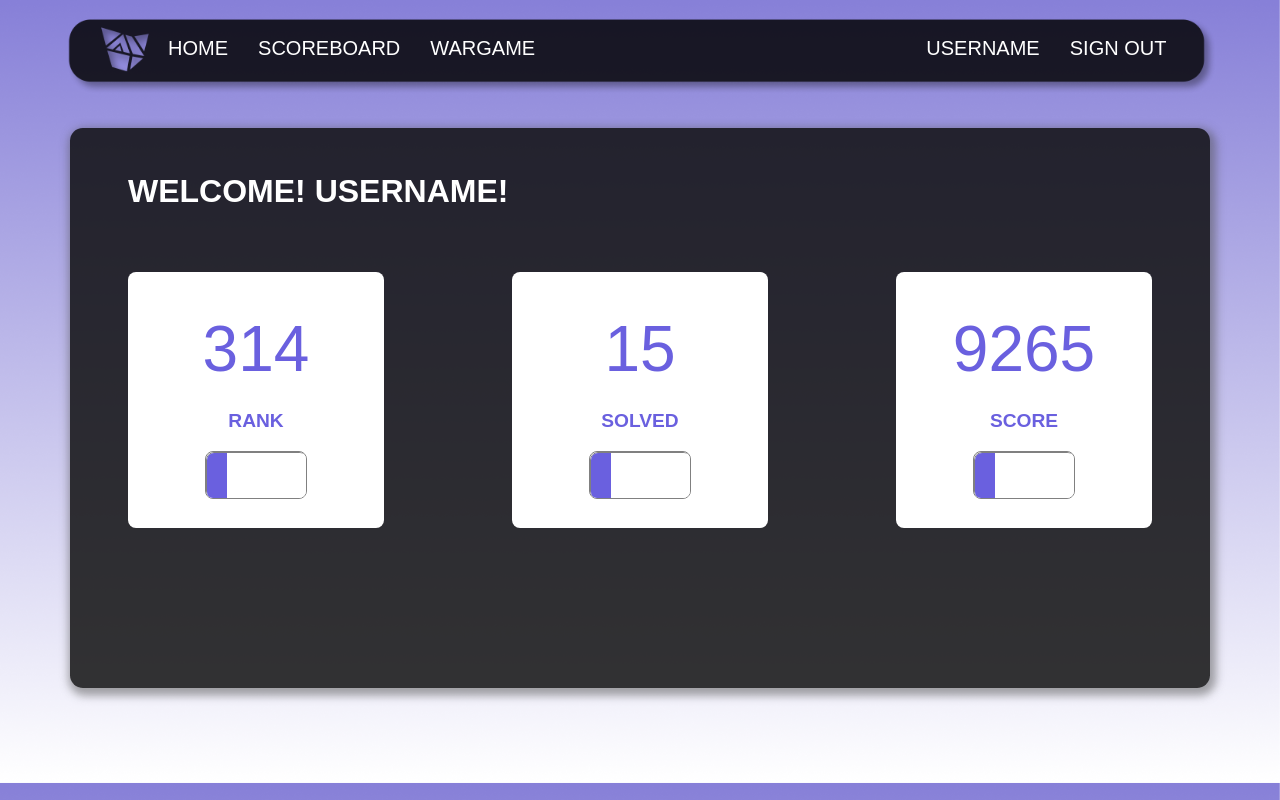
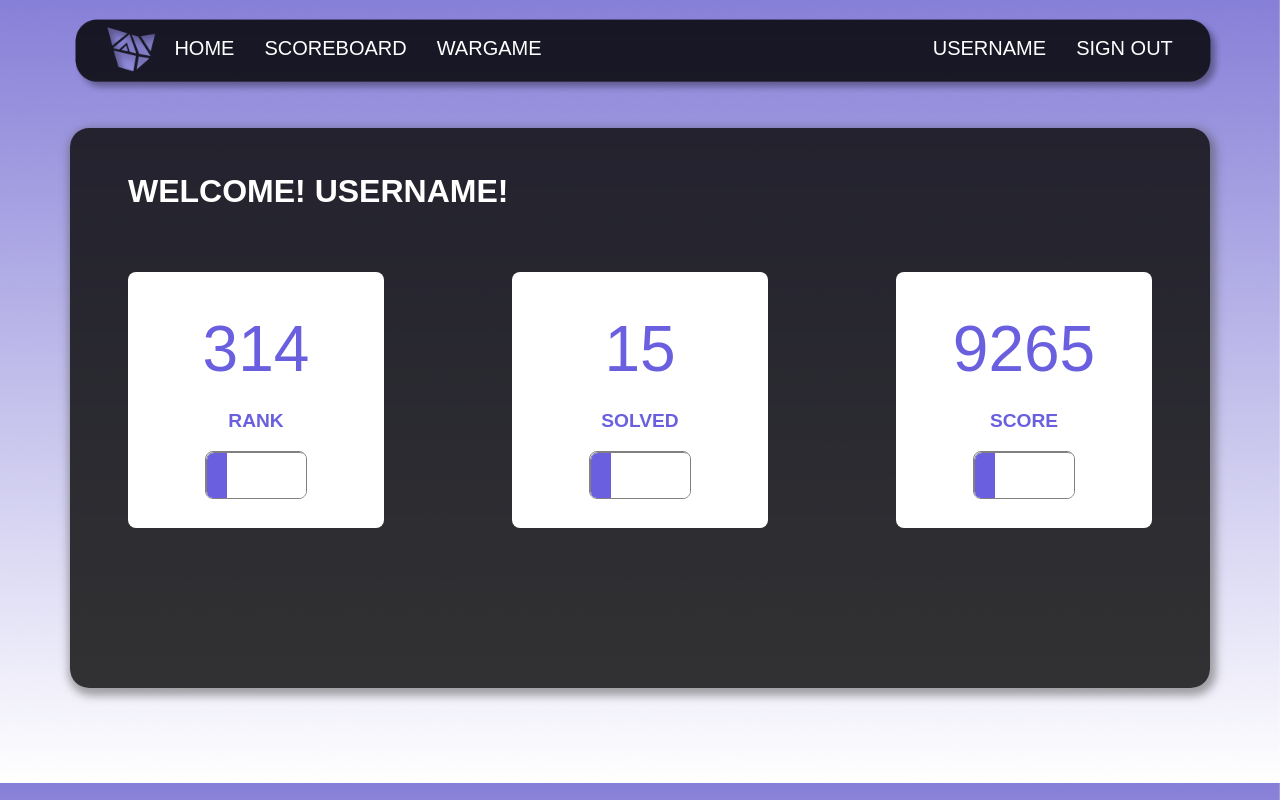
Before and after one commit to SECGAME/SECGAME, a plain HTML site: page ux/main.html in a window 1280 px wide. Drawn offline with Linux system fonts and the light colour scheme.

Commit message:
Update: Box

```diff
--- a/ux/static/css/box.css
+++ b/ux/static/css/box.css
@@ -5,6 +5,6 @@
 
     background-color: rgba(12, 12, 12, 0.83);
     background-size: 100% 100%;
-    border-radius: 1vw;
+    border-radius: 1.5vw;
     box-shadow:  0.3vh 0.3vw 1vh 0.3vw rgba(80, 80, 80, 0.5);
 }
--- a/ux/static/css/nav.css
+++ b/ux/static/css/nav.css
@@ -1,5 +1,5 @@
 #navbar {
-    transform: translate(4.5vw, 1vh);
+    transform: translate(5vw, 1vh);
 
     height: 10vh;
     width: 90vw;
```
